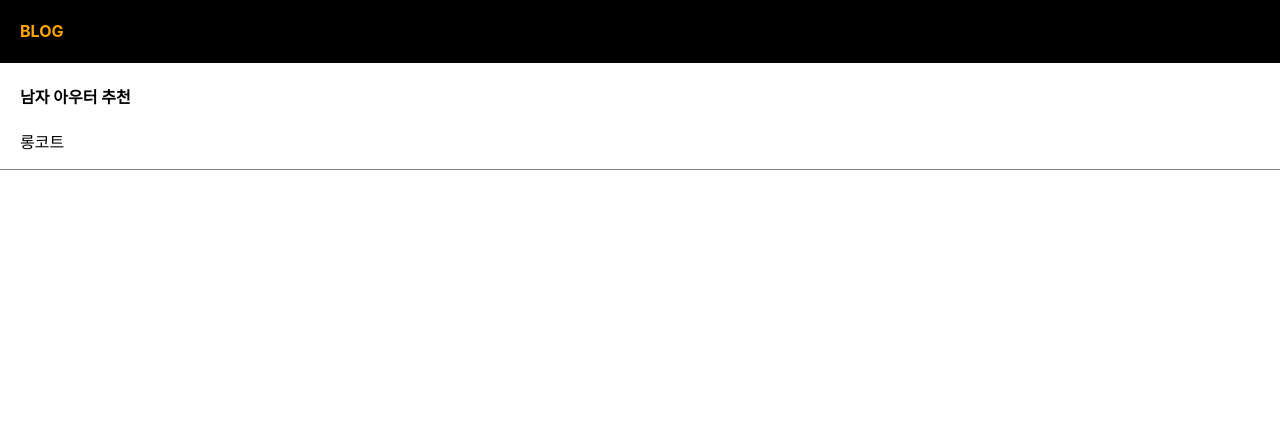
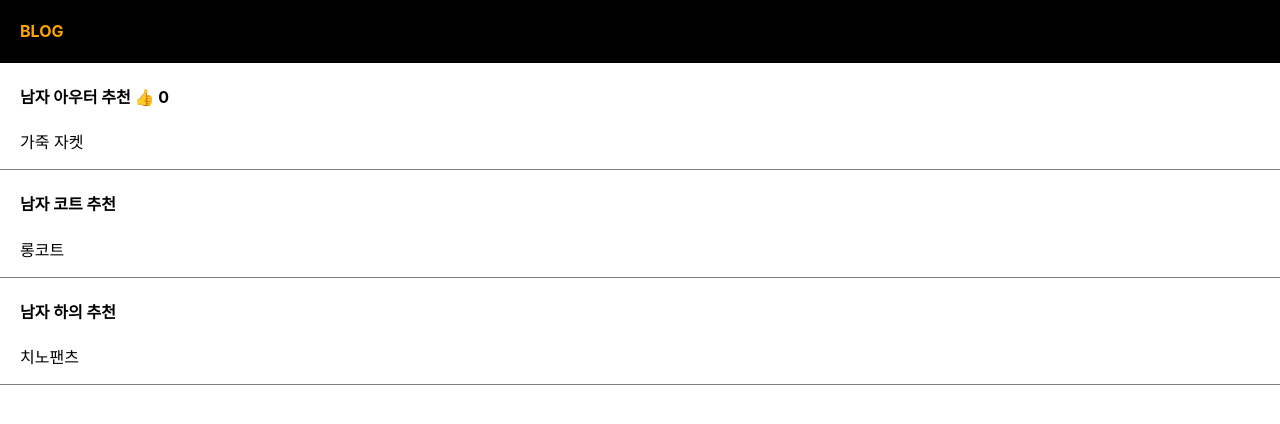
Before and after one commit to eukddan/React_study, a React (Create React App) app: page / in a window 1280 px wide. Shown: the top 424 px of the page. Built offline with nearby package versions, Linux system fonts and the light colour scheme.

Commit message:
state 변경 및 버튼 추가

```diff
--- a/src/App.js
+++ b/src/App.js
@@ -11,17 +11,43 @@ import "./App.css";
 
 function App() {
   let post = "전주 비빕밥 맛집"; // 변수 생성할 때 let, var, const 중 하나 사용하면 됨
-  let [글제목, b] = useState("남자 아우터 추천");
+  let [글제목, b] = useState([
+    "남자 아우터 추천",
+    "남자 코트 추천",
+    "남자 하의 추천",
+  ]);
+  const [따봉, 따봉변경] = useState(0);
   return (
     //return() 안에 html 짜야 함.
     //return() 안에는 병럴로 태그 2개 이상 기입 금지
+    //onClick안에는 함수가 와야 함
+    //state는 등호로 변경하면 안됨
+    //state 변경용 함수를 이용해서 변경해야 html 재렌더링도 잘 됨
     <div className="App">
       <div className="black-nav">
         <h4 style={{ color: "orange", fontSize: "16px" }}>BLOG</h4>
       </div>
       <div className="list">
-        <h4>{글제목}</h4>
+        <h4>
+          {글제목[0]}{" "}
+          <span
+            onClick={() => {
+              따봉변경(따봉 + 1);
+            }}
+          >
+            👍
+          </span>{" "}
+          {따봉}
+        </h4>
+        <p>가죽 자켓</p>
+      </div>
+      <div className="list">
+        <h4>{글제목[1]}</h4>
         <p>롱코트</p>
+      </div>
+      <div className="list">
+        <h4>{글제목[2]}</h4>
+        <p>치노팬츠</p>
       </div>
     </div>
   );
```
